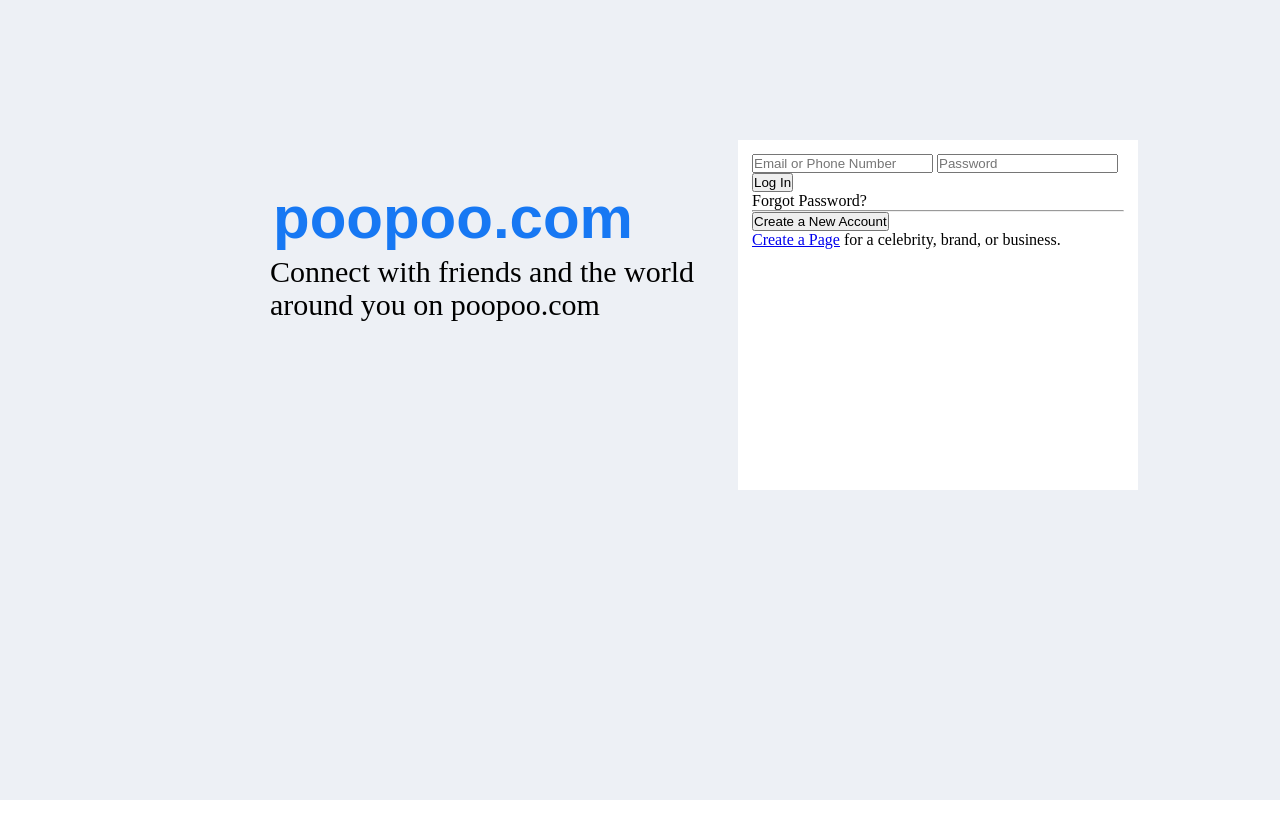
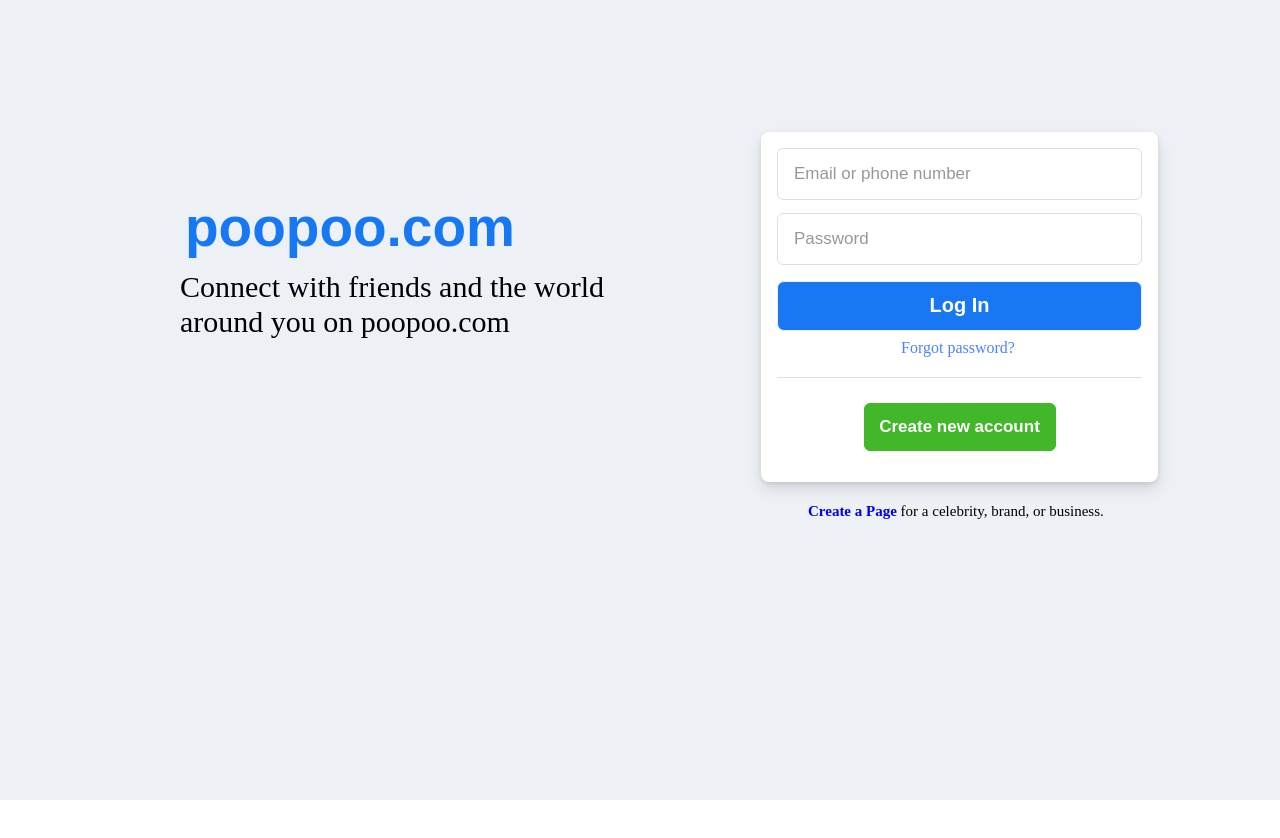
Before and after one commit to espitiaraul123/web-practice-2, a plain HTML site: page index.html in a window 1280 px wide. Drawn offline with Linux system fonts and the light colour scheme.

Commit message:
finished

```diff
--- a/index.html
+++ b/index.html
@@ -2,9 +2,10 @@
 <html lang="en">
     <head>
         <meta charset="UTF-8">
-        <meta name="viewport" content="width=device-width, intial-scale=1.0">
+        <meta name="viewport" content="width=device-width, initial-scale=1.0">
         <title>login page practice</title>
         <link rel="stylesheet" href="style.css">
+        <link rel="stylesheet" href="https://cdn.jsdelivr.net/npm/@fortawesome/fontawesome-free@5.15.4/css/fontawesome.min.css">
     </head>
     <body>
         <div class="page-container">
@@ -13,16 +14,17 @@
                 <p>Connect with friends and the world around you on poopoo.com</p>
             </div>
             <div class="right-section">                     <!--for the login part-->
-                <form action="#" class="myForm"></form>
-                    <input type="text" class="form-group" placeholder="Email or Phone Number">
+                <form action="#" class="myForm">
+                    <input type="text" class="form-group" placeholder="Email or phone number">
                     <input type="password" class="form-group" placeholder="Password">
                     <button class="btn1">Log In</button>
-                    <p class="link"><a herf="#">Forgot Password?</a></p>
+                    <p class="link"><a href="#">Forgot password?</a></p>
                     <hr>
-                    <button class="btn2">Create a New Account</button>
+                    <button class="btn2">Create new account</button>
                     <p class="foot">
-                        <a href="#">Create a Page</a> for a celebrity, brand, or business.
+                        <a class="ftLink" href="#">Create a Page</a> for a celebrity, brand, or business.
                     </p>
+                </form>
             </div>
         </div>
     </body>
--- a/style.css
+++ b/style.css
@@ -2,6 +2,14 @@
     margin: 0px;
     padding: 0;
     box-sizing: border-box;
+}
+a {
+    text-decoration: none;
+}
+hr {
+    background-color: #dddfe2;
+    border: none;
+    height: 1px;
 }
 .page-container {
     width: 100%;
@@ -11,25 +19,100 @@
 }
 .left-section {
     position:relative;
-    top: 180px;
-    left: 270px;
+    top: 190px;
+    left: 180px;
 }
 .left-section h1 {
     color: #1778f3;
-    font-size: 60px;
-    font-family: sans-serif;
-    padding: 3px;
+    font-size: 55px;
+    font-family: Arial, Helvetica, sans-serif;
+    padding: 5px;
 }
 .left-section p {
     width: 500px;
-    line-height: 33px;
+    margin-top: 5px;
+    line-height: 35px;
     font-size: 30px;
 }
 .right-section {
-    margin-top: 140px;
-    margin-left: 238px;
+    margin-top: 132px;
+    margin-left: 261px;
     height: 350px;
-    width: 400px;
+    width: 397px;
     background-color: #fff;
-    padding: 14px;
+    padding: 16px;
+    border-radius: 8px;
+    box-shadow: 0 2px 4px rgb(0 0 0 /10%),0 8px 16px rgb(0 0 0 /10%);
 }
+form.myForm {
+    display: flex;
+    flex-direction: column;
+}
+input.form-group {
+    padding: 15px 16px;
+    border: 1px solid #dddfe2;
+    border-radius: 6px;
+    outline: none;
+    margin-bottom: 13px;
+    font-size: 17px;
+}
+input::placeholder {
+    color: #989898;
+}
+button.btn1 {
+    border: 1px solid #eeeff4;
+    padding: 12px;
+    cursor: pointer;
+    font-size: 20px;
+    font-weight: 700;
+    line-height: 1.175;
+    border-radius:7px;
+    background: #1877f2;
+    color: #fff;
+    margin-top: 3px;
+    margin-bottom: 8px;
+}
+button.btn1:hover {
+    background-color: #166fe5;
+    transition: background-color 0.3s;
+}
+p.link {
+    margin-bottom: 20px;
+}
+.link a {
+    text-align: center;
+    margin-left: 124px;
+    font-size: 16px;
+    margin-bottom: 30px;
+    color: #4a83ff;
+}
+.link a:hover {
+    text-decoration: underline;
+}
+button.btn2 {
+    width: 192px;
+    margin: auto;
+    margin-top: 25px;
+    color: #fff;
+    background-color: #42b72a;
+    border: 1px solid #42b72a;
+    outline: none;
+    font-size: 17px;
+    font-weight: 700;
+    border-radius: 6px;
+    padding: 13px;
+    cursor: pointer;
+    line-height: 20px;
+}
+button.btn2:hover {
+    background-color: #36a420;
+    border-color: #36a420
+}
+a.ftLink {
+    font-weight: 900;
+}
+p.foot {
+    font-size: 15px;
+    margin-top: 52px;
+    margin-left: 31px;
+}
```
